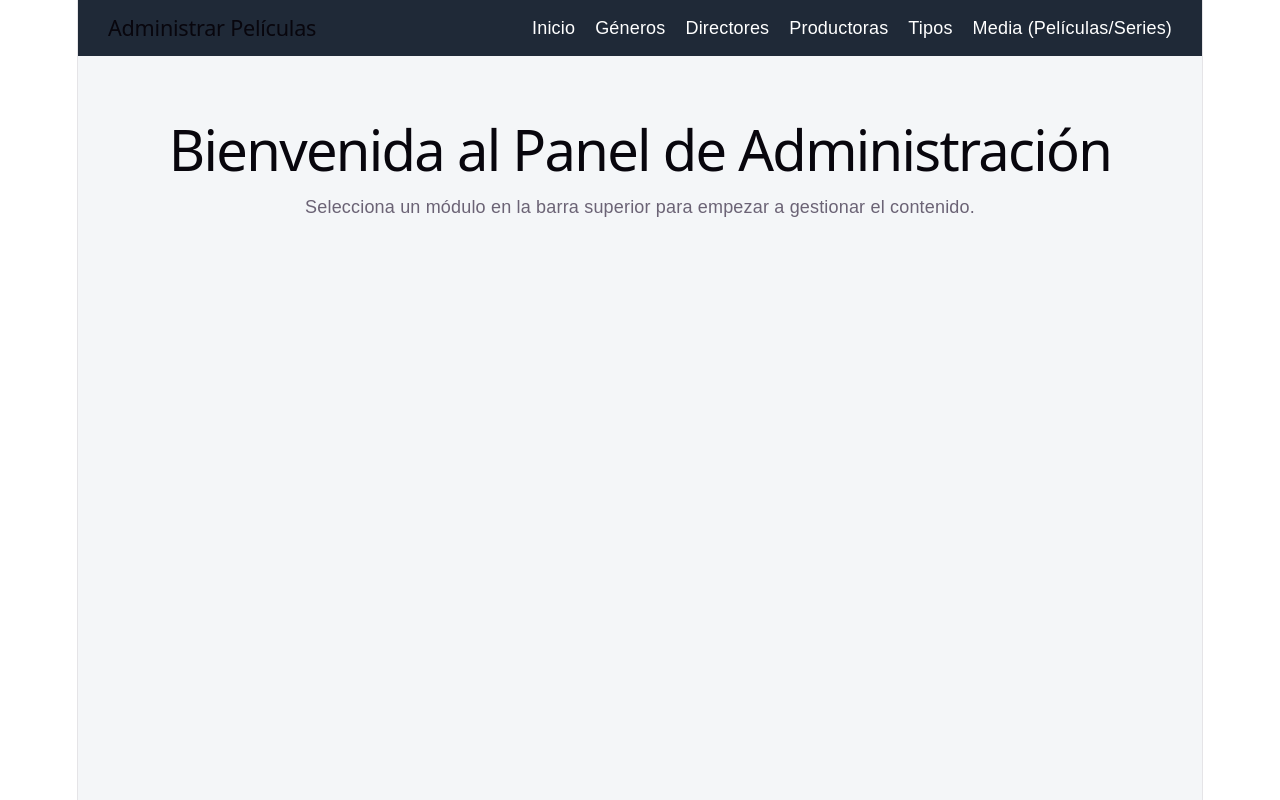
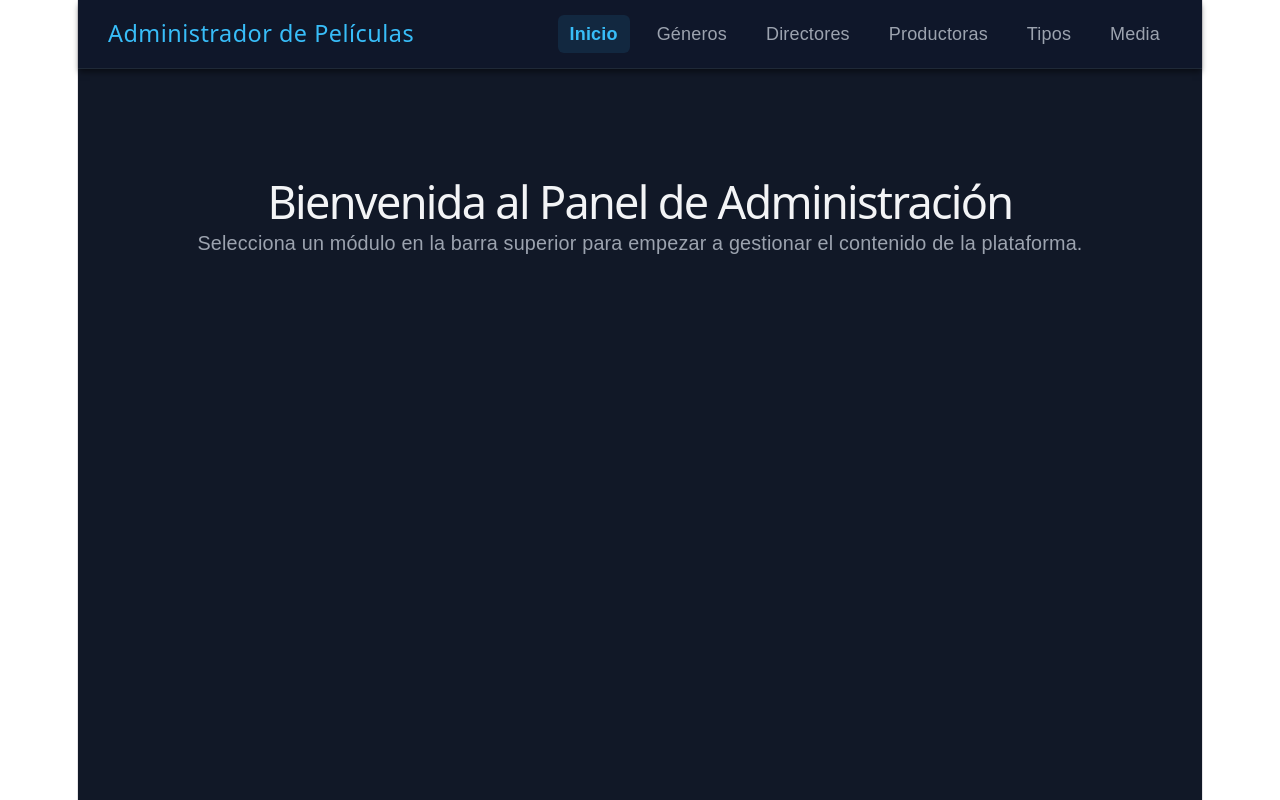
Before and after one commit to katerine-correa/peliculas-frontend, a React (Vite) app: page / in a window 1280 px wide. Built offline with nearby package versions, Linux system fonts and the light colour scheme.

Commit message:
feat: creacion de toda la pagina del modulo de generos,y cambio en la interfaz de app tsx por una con mejor colores y contraste

```diff
--- a/src/App.tsx
+++ b/src/App.tsx
@@ -1,4 +1,4 @@
-import { BrowserRouter as Router, Routes, Route, Link } from 'react-router-dom';
+import { BrowserRouter as Router, Routes, Route, NavLink } from 'react-router-dom';
 import GenerosPage from './pages/GenerosPage';
 import DirectoresPage from './pages/DirectoresPage';
 import ProductorasPage from './pages/ProductorasPage';
@@ -6,29 +6,48 @@ import TiposPage from './pages/TiposPage';
 import MediaPage from './pages/MediaPage';
 
 function App() {
+  // Estilo base para los enlaces del menú
+  const linkStyle = ({ isActive }: { isActive: boolean }) => ({
+    color: isActive ? '#38bdf8' : '#9ca3af', /* azul si está activo, gris si no */
+    textDecoration: 'none',
+    fontWeight: isActive ? 'bold' : 'normal',
+    padding: '6px 12px',
+    borderRadius: '6px',
+    backgroundColor: isActive ? 'rgba(56, 189, 248, 0.1)' : 'transparent',
+    transition: 'all 0.2s ease',
+  });
+
   return (
     <Router>
-      <div style={{ fontFamily: 'Arial, sans-serif', minHeight: '100vh', backgroundColor: '#f4f6f8' }}>
-        {/* Barra de Navegación Superior */}
-        <nav style={{ backgroundColor: '#1f2937', padding: '15px 30px', color: '#fff', display: 'flex', justifyContent: 'space-between', alignItems: 'center' }}>
-          <h2 style={{ margin: 0, fontSize: '1.2rem' }}>Administrar Películas</h2>
-          <div style={{ display: 'flex', gap: '20px' }}>
-            <Link to="/" style={{ color: '#fff', textDecoration: 'none' }}>Inicio</Link>
-            <Link to="/generos" style={{ color: '#fff', textDecoration: 'none' }}>Géneros</Link>
-            <Link to="/directores" style={{ color: '#fff', textDecoration: 'none' }}>Directores</Link>
-            <Link to="/productoras" style={{ color: '#fff', textDecoration: 'none' }}>Productoras</Link>
-            <Link to="/tipos" style={{ color: '#fff', textDecoration: 'none' }}>Tipos</Link>
-            <Link to="/media" style={{ color: '#fff', textDecoration: 'none' }}>Media (Películas/Series)</Link>
+      <div style={{ fontFamily: 'Arial, sans-serif', minHeight: '100vh', backgroundColor: '#111827', color: '#f3f4f6' }}>
+        {/* Barra de navegación superior */}
+        <nav style={{
+          backgroundColor: '#0f172a',
+          padding: '15px 30px',
+          display: 'flex',
+          justifyContent: 'space-between',
+          alignItems: 'center',
+          borderBottom: '1px solid #1f2937',
+          boxShadow: '0 4px 6px -1px rgba(0, 0, 0, 0.5)'
+        }}>
+          <h2 style={{ margin: 0, fontSize: '1.3rem', color: '#38bdf8', letterSpacing: '0.5px' }}>Administrador de Películas</h2>
+          <div style={{ display: 'flex', gap: '15px', alignItems: 'center' }}>
+            <NavLink to="/" style={linkStyle} end>Inicio</NavLink>
+            <NavLink to="/generos" style={linkStyle}>Géneros</NavLink>
+            <NavLink to="/directores" style={linkStyle}>Directores</NavLink>
+            <NavLink to="/productoras" style={linkStyle}>Productoras</NavLink>
+            <NavLink to="/tipos" style={linkStyle}>Tipos</NavLink>
+            <NavLink to="/media" style={linkStyle}>Media</NavLink>
           </div>
         </nav>
 
-        {/* Contenido Principal / Rutas */}
-        <div style={{ padding: '30px' }}>
+        {/* Contenido Principal */}
+        <div style={{ padding: '40px 20px', maxWidth: '1100px', margin: '0 auto' }}>
           <Routes>
             <Route path="/" element={
-              <div style={{ textAlign: 'center', marginTop: '50px' }}>
-                <h1>Bienvenida al Panel de Administración</h1>
-                <p>Selecciona un módulo en la barra superior para empezar a gestionar el contenido.</p>
+              <div style={{ textAlign: 'center', marginTop: '80px' }}>
+                <h1 style={{ color: '#f3f4f6', fontSize: '2.5rem', marginBottom: '15px' }}>Bienvenida al Panel de Administración</h1>
+                <p style={{ color: '#9ca3af', fontSize: '1.1rem' }}>Selecciona un módulo en la barra superior para empezar a gestionar el contenido de la plataforma.</p>
               </div>
             } />
             <Route path="/generos" element={<GenerosPage />} />
--- a/src/pages/GenerosPage.tsx
+++ b/src/pages/GenerosPage.tsx
@@ -1,8 +1,184 @@
+import { useEffect, useState, type FormEvent } from 'react';
+import api from '../services/api';
+import type { Genero } from '../interfaces/types';
+
 export default function GenerosPage() {
+
+  // Estados y configuracion de estilos
+
+  const [generos, setGeneros] = useState<Genero[]>([]);
+  const [form, setForm] = useState<Genero>({ nombre: '', descripcion: '', estado: 'Activo' });
+  const [editandoId, setEditandoId] = useState<number | null>(null);
+
+  const inputStyle = {
+    width: '100%',
+    padding: '10px',
+    borderRadius: '6px',
+    border: '1px solid #4b5563',
+    background: '#111827',
+    color: '#fff',
+    boxSizing: 'border-box' as const
+  };
+
+
+  // Peticiones a la api (CRUD)
+
+  const cargarGeneros = () => {
+    api.get('/generos')
+      .then(res => setGeneros(res.data))
+      .catch(err => console.error('Error al cargar géneros:', err));
+  };
+
+  useEffect(() => {
+    cargarGeneros();
+  }, []);
+
+  const handleSubmit = async (e: FormEvent) => {
+    e.preventDefault();
+    try {
+      if (editandoId) {
+        await api.put(`/generos/${editandoId}`, form);
+        setEditandoId(null);
+      } else {
+        await api.post('/generos', form);
+      }
+      setForm({ nombre: '', descripcion: '', estado: 'Activo' });
+      cargarGeneros();
+    } catch (err) {
+      alert('Error al guardar el género.');
+    }
+  };
+
+  const eliminarGenero = async (id: number) => {
+    if (window.confirm('Deseas eliminar este género?') && id) {
+      try {
+        await api.delete(`/generos/${id}`);
+        cargarGeneros();
+      } catch (err) {
+        alert('No se pudo eliminar el género.');
+      }
+    }
+  };
+
+  // Renderizado del componente
+
   return (
-    <div>
-      <h2>Gestión de Géneros</h2>
-      <p>Próximamente el CRUD</p>
+    <div style={{ maxWidth: '1000px', margin: '0 auto' }}>
+
+      {/* Título de la Sección */}
+      <h2 style={{ color: '#f3f4f6', marginBottom: '5px' }}>Géneros</h2>
+      <p style={{ color: '#9ca3af', marginBottom: '25px' }}>Registra y gestiona los géneros de películas y series.</p>
+
+      {/* Formulario de Creación y Edición */}
+      <form onSubmit={handleSubmit} style={{ background: '#1f2937', padding: '25px', borderRadius: '10px', marginBottom: '35px', border: '1px solid #374151' }}>
+        <h3 style={{ color: '#38bdf8', marginTop: 0, marginBottom: '20px' }}>
+          {editandoId ? 'Editar Género' : 'Nuevo Género'}
+        </h3>
+
+        <div style={{ marginBottom: '15px' }}>
+          <label style={{ display: 'block', marginBottom: '8px', color: '#d1d5db', fontWeight: 'bold' }}>Nombre:</label>
+          <input
+            type="text"
+            value={form.nombre}
+            onChange={e => setForm({ ...form, nombre: e.target.value })}
+            required
+            style={inputStyle}
+          />
+        </div>
+
+        <div style={{ marginBottom: '15px' }}>
+          <label style={{ display: 'block', marginBottom: '8px', color: '#d1d5db', fontWeight: 'bold' }}>Descripcion:</label>
+          <textarea
+            value={form.descripcion}
+            onChange={e => setForm({ ...form, descripcion: e.target.value })}
+            required
+            style={{ ...inputStyle, height: '80px' }}
+          />
+        </div>
+
+        <div style={{ marginBottom: '20px' }}>
+          <label style={{ display: 'block', marginBottom: '8px', color: '#d1d5db', fontWeight: 'bold' }}>Estado:</label>
+          <select
+            value={form.estado}
+            onChange={e => setForm({ ...form, estado: e.target.value as 'Activo' | 'Inactivo' })}
+            style={inputStyle}
+          >
+            <option value="Activo">Activo</option>
+            <option value="Inactivo">Inactivo</option>
+          </select>
+        </div>
+
+        <div style={{ display: 'flex', gap: '10px' }}>
+          <button type="submit" style={{ background: '#0284c7', color: '#fff', border: 'none', padding: '10px 20px', borderRadius: '6px', cursor: 'pointer', fontWeight: 'bold' }}>
+            {editandoId ? 'Actualizar' : 'Guardar'}
+          </button>
+          {editandoId && (
+            <button
+              type="button"
+              onClick={() => { setEditandoId(null); setForm({ nombre: '', descripcion: '', estado: 'Activo' }); }}
+              style={{ background: '#4b5563', color: '#fff', border: 'none', padding: '10px 20px', borderRadius: '6px', cursor: 'pointer' }}
+            >
+              Cancelar
+            </button>
+          )}
+        </div>
+      </form>
+
+      {/* Tabla de Visualización de Registros */}
+      <h3 style={{ color: '#f3f4f6', marginBottom: '15px' }}>Lista de Géneros Registrados</h3>
+      <div style={{ background: '#1f2937', borderRadius: '10px', border: '1px solid #374151', overflow: 'hidden' }}>
+        <table style={{ width: '100%', borderCollapse: 'collapse', textAlign: 'left' }}>
+          <thead>
+            <tr style={{ background: '#111827', color: '#38bdf8', borderBottom: '1px solid #374151' }}>
+              <th style={{ padding: '14px' }}>Nombre</th>
+              <th style={{ padding: '14px' }}>Descripción</th>
+              <th style={{ padding: '14px' }}>Estado</th>
+              <th style={{ padding: '14px', textAlign: 'center' }}>Acciones</th>
+            </tr>
+          </thead>
+          <tbody>
+            {generos.length === 0 ? (
+              <tr>
+                <td colSpan={4} style={{ textAlign: 'center', padding: '30px', color: '#9ca3af' }}>No hay generos registrados aun.</td>
+              </tr>
+            ) : (
+              generos.map((g) => (
+                <tr key={g.id} style={{ borderBottom: '1px solid #374151', color: '#e5e7eb' }}>
+                  <td style={{ padding: '14px', fontWeight: 'bold', color: '#fff' }}>{g.nombre}</td>
+                  <td style={{ padding: '14px', color: '#9ca3af' }}>{g.descripcion}</td>
+                  <td style={{ padding: '14px' }}>
+                    <span style={{
+                      padding: '4px 10px',
+                      borderRadius: '20px',
+                      fontSize: '0.85rem',
+                      background: g.estado === 'Activo' ? 'rgba(22, 101, 52, 0.4)' : 'rgba(153, 27, 27, 0.4)',
+                      color: g.estado === 'Activo' ? '#4ade80' : '#f87171',
+                      fontWeight: 'bold'
+                    }}>
+                      {g.estado}
+                    </span>
+                  </td>
+                  <td style={{ padding: '14px', textAlign: 'center' }}>
+                    <button
+                      onClick={() => { setEditandoId(g.id || null); setForm({ nombre: g.nombre, descripcion: g.descripcion, estado: g.estado }); }}
+                      style={{ background: '#d97706', color: '#fff', border: 'none', padding: '6px 14px', borderRadius: '4px', cursor: 'pointer', marginRight: '8px', fontWeight: 'bold' }}
+                    >
+                      Editar
+                    </button>
+                    <button
+                      onClick={() => g.id && eliminarGenero(g.id)}
+                      style={{ background: '#dc2626', color: '#fff', border: 'none', padding: '6px 14px', borderRadius: '4px', cursor: 'pointer', fontWeight: 'bold' }}
+                    >
+                      Eliminar
+                    </button>
+                  </td>
+                </tr>
+              ))
+            )}
+          </tbody>
+        </table>
+      </div>
+
     </div>
   );
 }
```
